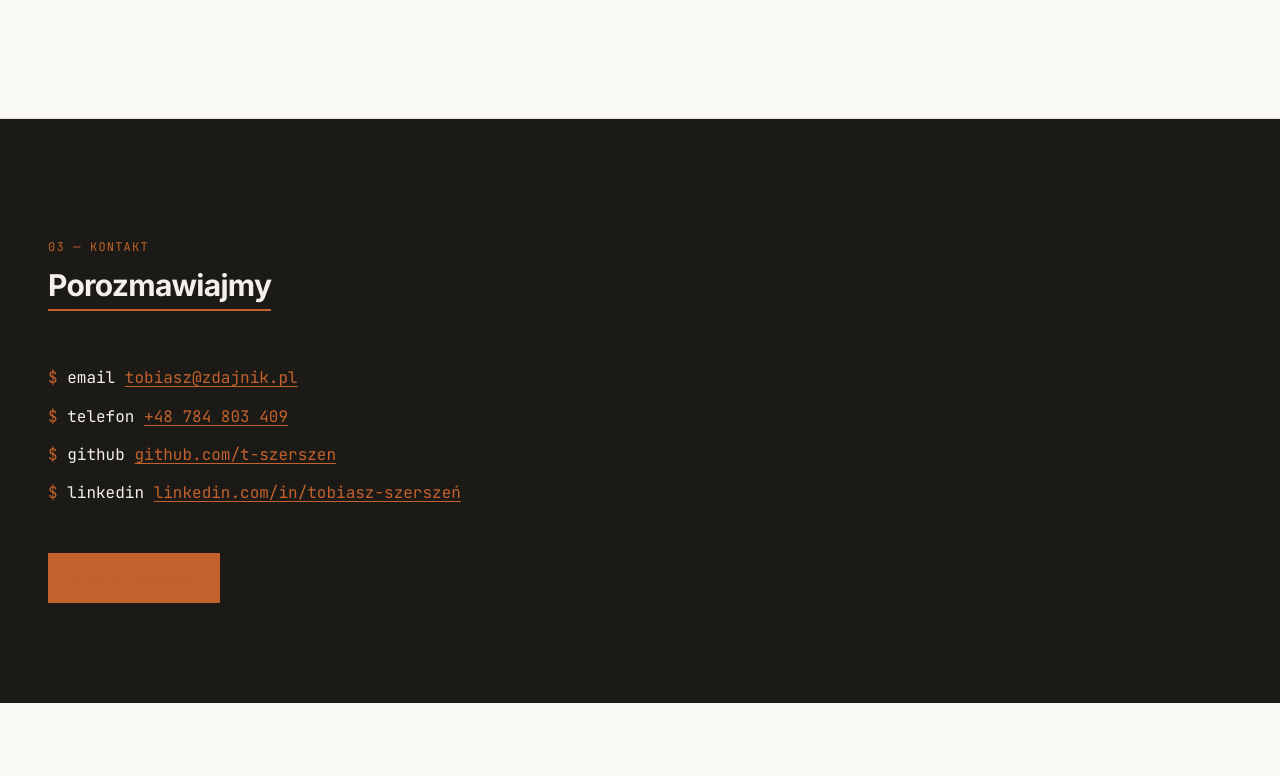
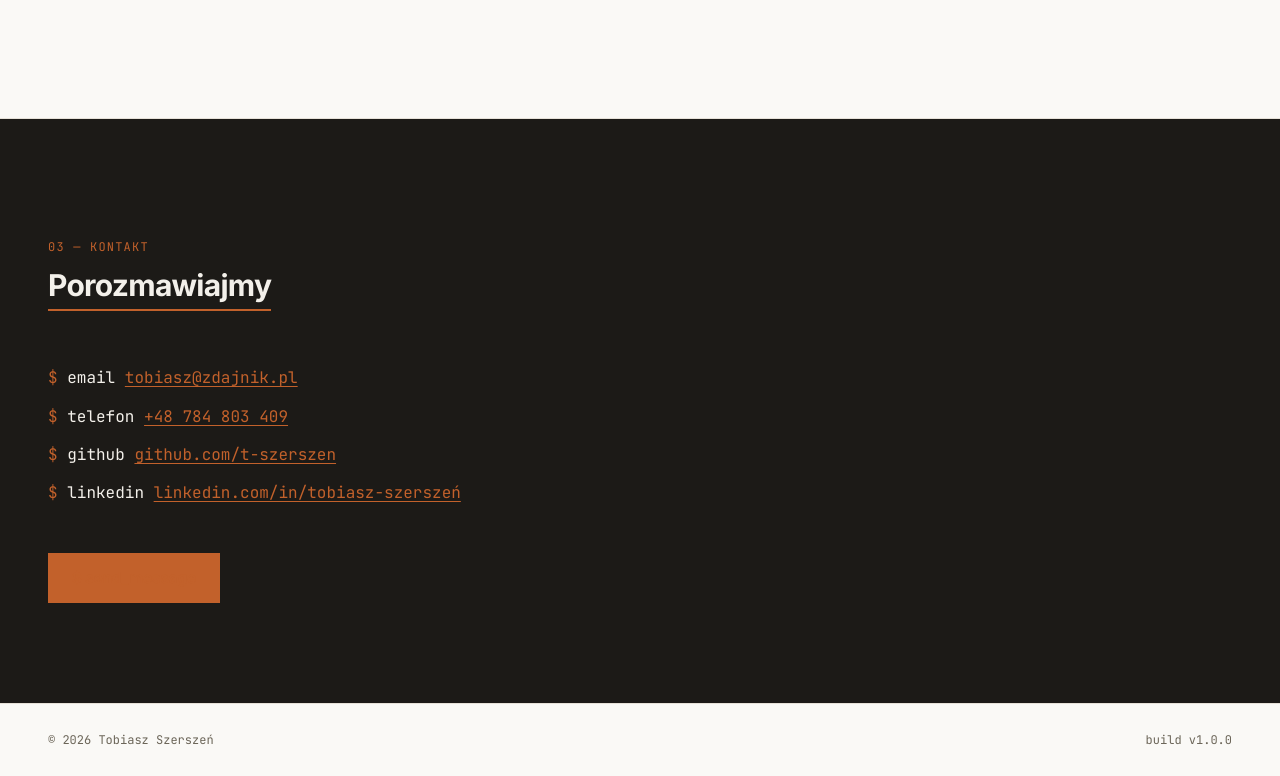
Before and after one commit to t-szerszen/madebytobiasz, a Next.js app: page / in a window 1280 px wide. Shown: the part 2262-3038 px from the top of the page. Before the commit the page ends 2965 px from the top, so only its background shows below. Built offline with nearby package versions, Linux system fonts and the light colour scheme.

Commit message:
feat: dodaj Footer z numerem builda

```diff
--- a/src/app/layout.tsx
+++ b/src/app/layout.tsx
@@ -2,6 +2,7 @@ import type { Metadata } from "next";
 import { Inter, JetBrains_Mono } from "next/font/google";
 import "./globals.css";
 import Navbar from "@/components/Navbar";
+import Footer from "@/components/Footer";
 
 const inter = Inter({
   variable: "--font-inter",
@@ -49,7 +50,10 @@ export default function RootLayout({ children }: LayoutProps<"/">) {
           className="bg-grid pointer-events-none fixed inset-0 z-0 opacity-[0.12] dark:opacity-[0.08]"
         />
         <Navbar />
-        <div className="relative z-10 flex flex-1 flex-col">{children}</div>
+        <div className="relative z-10 flex flex-1 flex-col">
+          {children}
+          <Footer />
+        </div>
       </body>
     </html>
   );
--- /dev/null
+++ b/src/components/Footer.tsx
@@ -0,0 +1,8 @@
+export default function Footer() {
+  return (
+    <footer className="flex justify-between border-t border-border px-12 py-7 font-mono text-xs text-muted">
+      <span>© {new Date().getFullYear()} Tobiasz Szerszeń</span>
+      <span>build v1.0.0</span>
+    </footer>
+  );
+}
```
